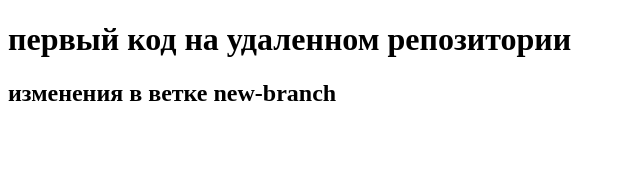
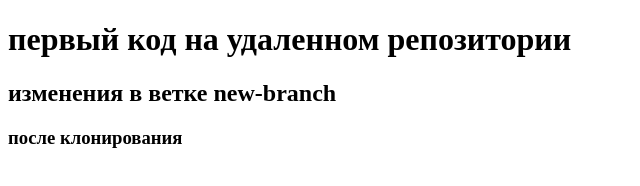
Before and after one commit to ZLATApr/test_repo, a plain HTML site: page index.html in a window 1280 px wide. Shown: the whole page, without its empty margins (0-640 px from the left). Drawn offline with Linux system fonts and the light colour scheme.

Commit message:
add third title

```diff
--- a/index.html
+++ b/index.html
@@ -8,5 +8,6 @@
 <body>
     <h1> первый код на удаленном репозитории</h1>
     <h2> изменения в ветке new-branch</h2>
+    <h3> после клонирования</h3>
 </body>
 </html>
```
